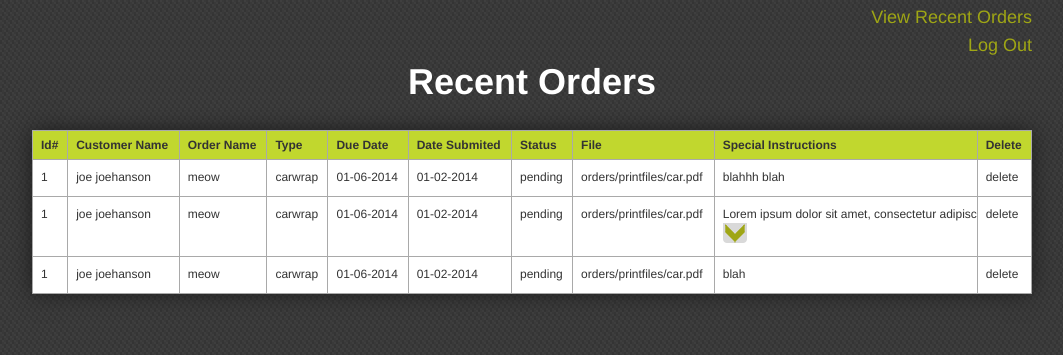
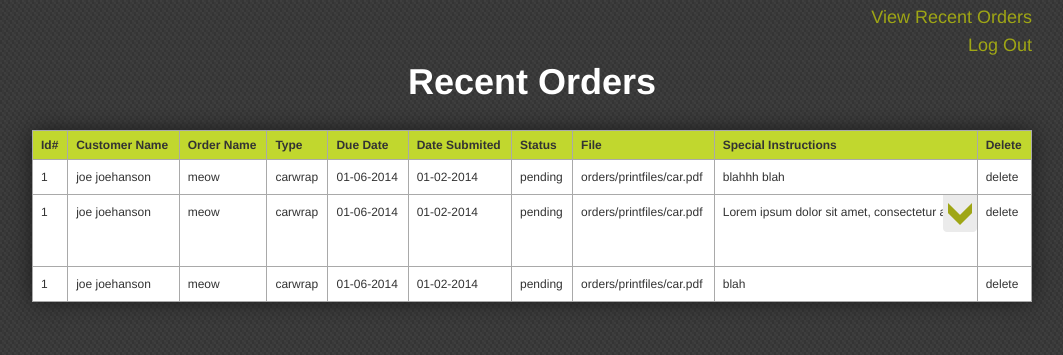
Before and after one commit to lopezj18/printscape_OMS, a PHP site: page /admin-recent-orders.php in a window 1280 px wide. Shown: the part 196-551 px from the top of the page, without its empty margins (108-1171 px from the left). Run offline with PHP 8.4, Linux system fonts and the light colour scheme; the visitor is signed in with stand-in values (Sample User, id 1); data that the repository does not hold is empty.

Commit message:
styled arrow and changed image

```diff
--- a/css/tables.css
+++ b/css/tables.css
@@ -38,7 +38,7 @@
 	border-color:#a9a9a9;
 	max-width: 240px;
 	line-height:18px;
-	height:20px;
+	max-height:20px;
 	white-space:nowrap;
 	overflow: hidden;
 	transition:height ease-in .2s;
@@ -49,3 +49,14 @@
 	white-space:normal;
 	transition:height ease-out .2s;
 }
+
+.expandable_arrow{
+	float: right;
+	position: relative;
+	top: -26px;
+	right: -8px;
+}
+.expandable_arrow:hover{
+	display:none;
+	visibility:hidden;
+}
```
Also changed, not shown: images/expandable_arrow.png.
